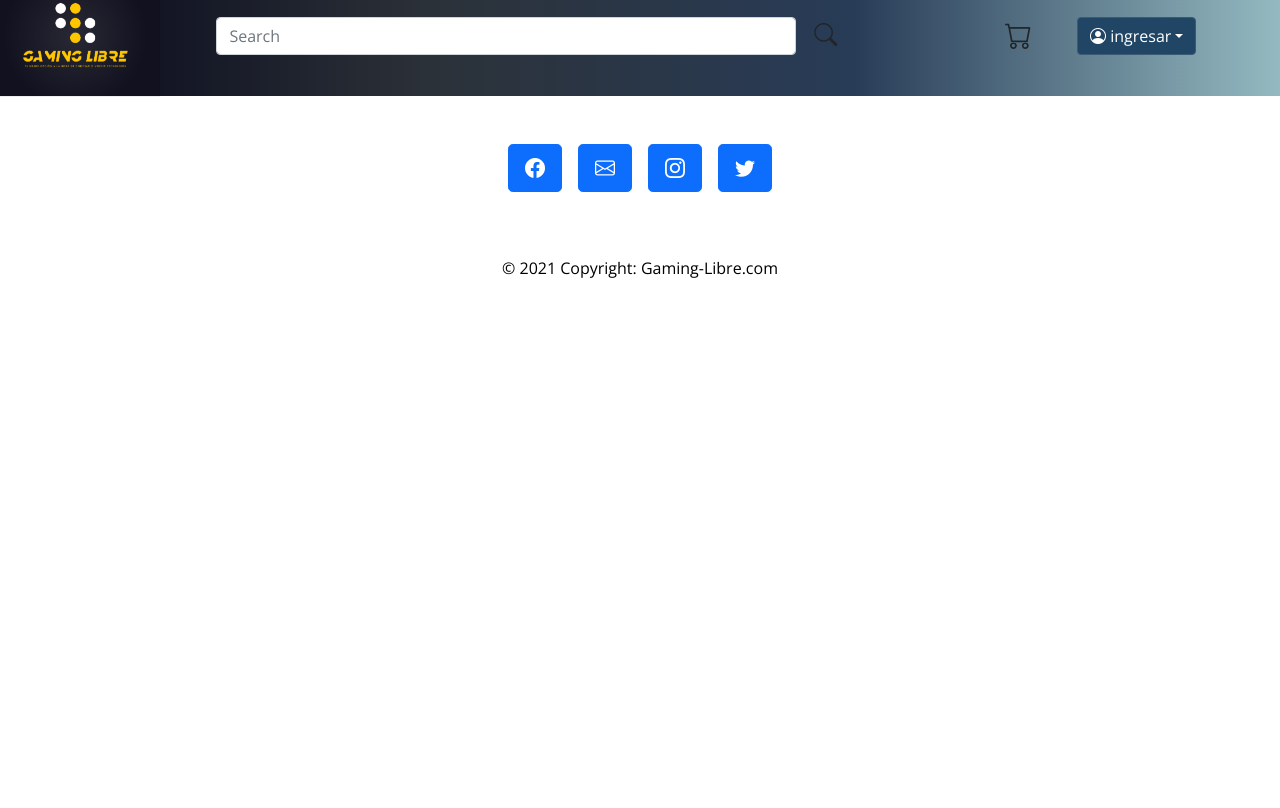
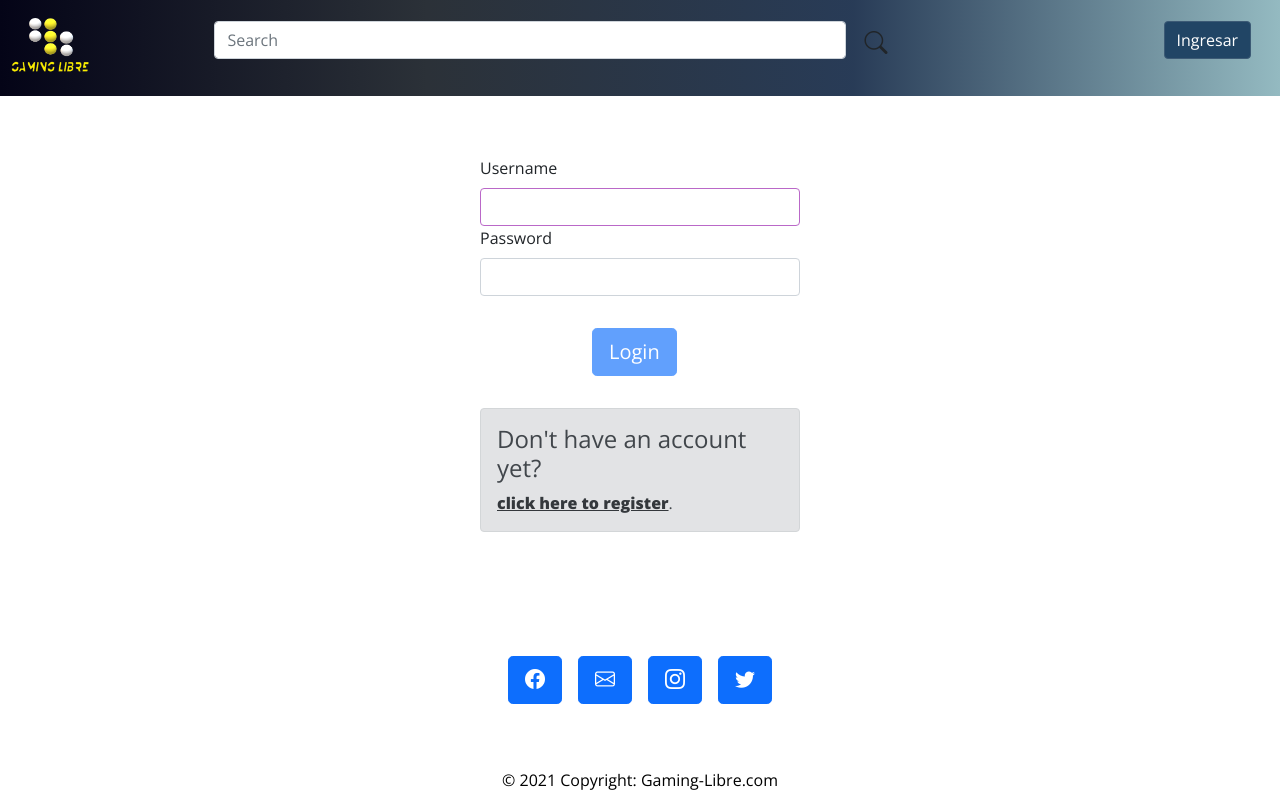
Before and after one commit to barreirogustavounq/Gaming-Libre, a React (Create React App) app in the folder frontend/: page /login in a window 1280 px wide. Built offline with nearby package versions, Linux system fonts and the light colour scheme; no server answers.

Commit message:
arreglos en el nav

```diff
--- a/frontend/src/App.js
+++ b/frontend/src/App.js
@@ -1,10 +1,15 @@
 import "./App.css";
 import Nav from "./components/Nav";
-import {BrowserRouter as Router, Route, Switch} from "react-router-dom";
+import {
+  BrowserRouter as Router,
+  Route,
+  Switch,
+  Redirect,
+} from "react-router-dom";
 import Login from "./components/screens/Login";
 import Home from "./components/screens/Home";
 import Footer from "./components/Footer";
-import {useEffect, useState} from "react";
+import { useEffect, useState } from "react";
 import axios from "axios";
 import Register from "./components/screens/Register";
 import ResultSeach from "./components/screens/ResultSeach";
@@ -12,9 +17,9 @@ import UserDatails from "./components/screens/UserDetails";
 import AddProduct from "./components/screens/AddProduct";
 
 const App = () => {
-    const userName = localStorage.getItem('user')
-    const [user, setUser] = useState(null)
-    const URL = "http://localhost:8080/user/"
+  const userName = localStorage.getItem("user");
+  const [user, setUser] = useState(null);
+  const URL = "http://localhost:8080/user/";
 
   useEffect(() => {
     axios
@@ -29,27 +34,24 @@ const App = () => {
 
   const Routes = () => {
     return (
-            userName ?
       <Switch>
         <Route exact path="/">
-                        <Home/>
+          <Home />
         </Route>
         <Route exact path="/products/resultsearch/:product">
-                        <ResultSeach/>
+          <ResultSeach />
         </Route>
         <Route exact path="/products/add-product">
-                        <AddProduct/>
+          <AddProduct />
         </Route>
         <Route exact path="/user/count/:id">
-                        <UserDatails/>
+          {userName ? <UserDatails /> : <Redirect to="/" />}
         </Route>
-                </Switch> :
-                <Switch>
-                    <Route exact path="/">
-                        <Login/>
+        <Route exact path="/login">
+          <Login />
         </Route>
         <Route exact path="/register">
-                        <Register/>
+          <Register />
         </Route>
       </Switch>
     );
@@ -58,10 +60,10 @@ const App = () => {
     <>
       <Router>
         <header>
-                    <Nav user={user}/>
+          <Nav user={user} />
         </header>
-                <Routes/>
-                <Footer/>
+        <Routes />
+        <Footer />
       </Router>
     </>
   );
--- a/frontend/src/components/Nav.jsx
+++ b/frontend/src/components/Nav.jsx
@@ -1,13 +1,10 @@
-import React, { useState } from "react";
+import React, { useEffect, useState } from "react";
 import { Link, useHistory } from "react-router-dom";
 import "../style/Nav.css";
-import logo from "../images/logo 2.png";
-
-
+import logo from "../images/logo-sin-fondo.png";
 
 const Nav = (props) => {
-  //const user = props.user;
-  const user = props.user
+  const user = props.user;
   const [textSearch, settextSearch] = useState("");
   const history = useHistory();
 
@@ -20,17 +17,64 @@ const Nav = (props) => {
   };
 
   const logOut = () => {
-    localStorage.removeItem('user')
-    window.location.reload()
-  }
+    localStorage.removeItem("user");
+    window.location.reload();
+  };
   const handleClick = (e) => {
-    e.preventDefault();
+    console.log(user);
     history.push(`/user/count/${user.id}`);
+  };
+
+  const RenderNavButton = () => {
+    if (user) {
+      return (
+        <div className="btn-group">
+          <button
+            type="button"
+            className="btn btn-secondary dropdown-toggle"
+            data-toggle="dropdown"
+            aria-haspopup="true"
+            aria-expanded="false"
+          >
+            <i className="bi bi-person-circle"></i> {user.firstName}
+          </button>
+          <div className="dropdown-menu dropdown-menu-right">
+            <button
+              className="dropdown-item"
+              type="button"
+              onClick={(e) => handleClick(e)}
+            >
+              Cuenta
+            </button>
+            <button className="dropdown-item" type="button" onClick={logOut}>
+              Cerrar Sesion
+            </button>
+          </div>
+        </div>
+      );
+    } else {
+      return (
+        <button
+          id="loginButton"
+          type="button"
+          className="btn btn-secondary"
+          onClick={() => history.push("/login")}
+        >
+          {" "}
+          Ingresar
+        </button>
+      );
+    }
   };
   return (
     <>
       <nav className="navbar navbar-expand-sm bg-dark navbar-dark fixed-top">
-        <img id="logo" src={logo} alt="logo" />
+        <img
+          id="logo"
+          src={logo}
+          alt="logo"
+          onClick={() => history.push("/")}
+        />
         <div className="container-fluid">
           <Link className="navbar-brand" to="/"></Link>
           <button
@@ -66,32 +110,7 @@ const Nav = (props) => {
               ></i>
             </form>
 
-            <i id="cartIcon" className="bi bi-cart"></i>
-
-            <div className="btn-group">
-              <button
-                type="button"
-                className="btn btn-secondary dropdown-toggle"
-                data-toggle="dropdown"
-                aria-haspopup="true"
-                aria-expanded="false"
-              >
-                <i className="bi bi-person-circle"></i>{" "}
-                {user ? user.firstName : "ingresar"}
-              </button>
-              <div className="dropdown-menu dropdown-menu-right">
-                <button
-                  className="dropdown-item"
-                  type="button"
-                  onClick={(e) => handleClick(e)}
-                >
-                  Cuenta
-                </button>
-                <button className="dropdown-item" type="button" onClick={logOut}>
-                  Cerrar Sesion
-                </button>
-              </div>
-            </div>
+            <RenderNavButton />
           </div>
         </div>
       </nav>
--- a/frontend/src/components/screens/Login.jsx
+++ b/frontend/src/components/screens/Login.jsx
@@ -1,27 +1,32 @@
-import React, {useState} from 'react';
+import React, { useState } from "react";
 import Form from "react-bootstrap/Form";
 import Button from "react-bootstrap/Button";
 import "../../style/Login.css";
-import {login} from '../../api/Api'
-import {Alert} from "react-bootstrap";
+import { login } from "../../api/Api";
+import { Alert } from "react-bootstrap";
+import { useHistory } from "react-router";
 
 const Login = () => {
-    const [username, setUsername] = useState('')
-    const [password, setPassword] = useState('')
-    const [error, setError] = useState(false)
+  const [username, setUsername] = useState("");
+  const [password, setPassword] = useState("");
+  const [error, setError] = useState(false);
+  const history = useHistory();
 
   function handleSubmit(event) {
     event.preventDefault();
     let user;
-        login(username, password).then(result => {
+    login(username, password)
+      .then((result) => {
         user = result.data;
-            if(user){
-                setError(false)
-                localStorage.setItem('user', result.data.username)
-                window.location.reload()
-            }}).catch(error => {
-                setError(true)
+        if (user) {
+          setError(false);
+          localStorage.setItem("user", result.data.username);
+          history.push("/");
+        }
       })
+      .catch((error) => {
+        setError(true);
+      });
   }
 
   function validateForm() {
@@ -52,12 +57,19 @@ const Login = () => {
           Login
         </Button>
         <Alert className="alertButton" variant={error ? "danger" : "secondary"}>
-                    <Alert.Heading>{error ? "Bad username or password, try again or: " : "Don't have an account yet?"}</Alert.Heading>
-                    <Alert.Link href="http://localhost:3000/register">click here to register</Alert.Link>.
+          <Alert.Heading>
+            {error
+              ? "Bad username or password, try again or: "
+              : "Don't have an account yet?"}
+          </Alert.Heading>
+          <Alert.Link href="http://localhost:3000/register">
+            click here to register
+          </Alert.Link>
+          .
         </Alert>
       </Form>
     </div>
   );
-}
+};
 
 export default Login;
--- a/frontend/src/components/screens/Register.jsx
+++ b/frontend/src/components/screens/Register.jsx
@@ -1,36 +1,41 @@
-import React, {useState} from 'react';
+import React, { useState } from "react";
 import Form from "react-bootstrap/Form";
 import Button from "react-bootstrap/Button";
 import "../../style/Register.css";
-import {register} from '../../api/Api'
-import {Alert, Col, Row} from "react-bootstrap";
+import { register } from "../../api/Api";
+import { Alert, Col, Row } from "react-bootstrap";
+import { useHistory } from "react-router";
 
 const Register = () => {
-    const [username, setUsername] = useState('')
-    const [password, setPassword] = useState('')
-    const [firstName, setFirstName] = useState('')
-    const [lastName, setLastName] = useState('')
-    const [phone, setPhone] = useState('')
-    const [address, setAddress] = useState('')
-    const [email, setEmail] = useState('')
-    const [alertVisible, setAlertVisible] = useState(false)
+  const [username, setUsername] = useState("");
+  const [password, setPassword] = useState("");
+  const [firstName, setFirstName] = useState("");
+  const [lastName, setLastName] = useState("");
+  const [phone, setPhone] = useState("");
+  const [address, setAddress] = useState("");
+  const [email, setEmail] = useState("");
+  const [alertVisible, setAlertVisible] = useState(false);
+  const history = useHistory();
 
   function handleSubmit(event) {
     event.preventDefault();
     let user = {
-            "firstName": firstName.trim(),
-            "lastName": lastName.trim(),
-            "username": username.trim(),
-            "password": password.trim(),
-            "address": address.trim(),
-            "email": email.trim(),
-            "phone": phone.trim(),
-        }
-        register(user).then(result => {
-            setAlertVisible(!alertVisible)
-        }).catch(error => {
-            alert(error)
+      firstName: firstName.trim(),
+      lastName: lastName.trim(),
+      username: username.trim(),
+      password: password.trim(),
+      address: address.trim(),
+      email: email.trim(),
+      phone: phone.trim(),
+    };
+    register(user)
+      .then((result) => {
+        setAlertVisible(!alertVisible);
+        history.push("/login");
       })
+      .catch((error) => {
+        alert(error);
+      });
   }
 
   function validateForm() {
@@ -40,7 +45,9 @@ const Register = () => {
   return (
     <div className="Register">
       <Form onSubmit={handleSubmit}>
-                <Row><Col><Form.Label>Username</Form.Label>
+        <Row>
+          <Col>
+            <Form.Label>Username</Form.Label>
             <Form.Control
               required
               placeholder="Username"
@@ -48,15 +55,21 @@ const Register = () => {
               type="text"
               value={username}
               onChange={(e) => setUsername(e.target.value)}
-                    /></Col><Col>
+            />
+          </Col>
+          <Col>
             <Form.Label>Password</Form.Label>
             <Form.Control
               placeholder="Password"
               type="password"
               value={password}
               onChange={(e) => setPassword(e.target.value)}
-                    /></Col></Row>
-                <Row><Col><Form.Label>Email</Form.Label>
+            />
+          </Col>
+        </Row>
+        <Row>
+          <Col>
+            <Form.Label>Email</Form.Label>
             <Form.Control
               required
               placeholder="example@mail.com"
@@ -64,15 +77,21 @@ const Register = () => {
               type="email"
               value={email}
               onChange={(e) => setEmail(e.target.value)}
-                    /></Col></Row>
-                <Row><Col><Form.Label>First name</Form.Label>
+            />
+          </Col>
+        </Row>
+        <Row>
+          <Col>
+            <Form.Label>First name</Form.Label>
             <Form.Control
               placeholder="First name"
               autoFocus
               type="text"
               value={firstName}
               onChange={(e) => setFirstName(e.target.value)}
-                    /></Col><Col>
+            />
+          </Col>
+          <Col>
             <Form.Label>Last name</Form.Label>
             <Form.Control
               placeholder="Last name"
@@ -80,32 +99,49 @@ const Register = () => {
               type="text"
               value={lastName}
               onChange={(e) => setLastName(e.target.value)}
-                    /></Col></Row>
-                <Row><Col><Form.Label>Phone</Form.Label>
+            />
+          </Col>
+        </Row>
+        <Row>
+          <Col>
+            <Form.Label>Phone</Form.Label>
             <Form.Control
               placeholder="Phone"
               autoFocus
               type="number"
               value={phone}
               onChange={(e) => setPhone(e.target.value)}
-                    /></Col><Col><Form.Label>Address</Form.Label>
+            />
+          </Col>
+          <Col>
+            <Form.Label>Address</Form.Label>
             <Form.Control
               placeholder="Address"
               autoFocus
               type="text"
               value={address}
               onChange={(e) => setAddress(e.target.value)}
-                    /></Col></Row>
+            />
+          </Col>
+        </Row>
         <Button block size="lg" type="submit" disabled={!validateForm()}>
           Register
         </Button>
-                <Alert className="alertButton" variant={alertVisible ? "success" : "secondary"} >
-                    <Alert.Heading>{alertVisible ? 'Register successful!' : 'If you already register'}</Alert.Heading>
-                    <Alert.Link href="http://localhost:3000/">click here to login</Alert.Link>.
+        <Alert
+          className="alertButton"
+          variant={alertVisible ? "success" : "secondary"}
+        >
+          <Alert.Heading>
+            {alertVisible ? "Register successful!" : "If you already register"}
+          </Alert.Heading>
+          <Alert.Link href="http://localhost:3000/">
+            click here to login
+          </Alert.Link>
+          .
         </Alert>
       </Form>
     </div>
   );
-}
+};
 
 export default Register;
--- a/frontend/src/style/Nav.css
+++ b/frontend/src/style/Nav.css
@@ -8,8 +8,9 @@
     border-color 0.15s ease-in-out;
 }
 #searchForm {
-  width: 60%;
-  margin: 0px 15% 0px 0px;
+  width: 50%;
+  margin: 0px 15% -7px -2px;
+  position: absolute;
 }
 
 .navbar-dark .navbar-brand {
@@ -42,6 +43,9 @@
   font-size: 23px;
   padding: 0 10px;
   cursor: pointer;
+  position: absolute;
+  margin-left: 100%;
+  margin-top: 5px;
 }
 .bg-dark {
   --bs-bg-opacity: 1;
@@ -85,6 +89,25 @@
   min-height: 6rem;
 }
 #logo {
-  width: 10rem;
+  width: 5rem;
   position: absolute;
+  margin-top: 20px;
+  margin-left: 10px;
+  cursor: pointer;
 }
+.btn-group,
+.btn-group-vertical {
+  position: absolute;
+  display: inline-flex;
+  vertical-align: middle;
+  margin-left: 74%;
+  margin-top: 7px;
+}
+
+#loginButton {
+  position: absolute;
+  display: inline-flex;
+  vertical-align: middle;
+  margin-left: 74%;
+  margin-top: 7px;
+}
```
Also changed, not shown: frontend/src/images/logo-sin-fondo.png (added), 1 other file (tests, documents, lock files or other folders). Lines whose indentation alone changed are shown as unchanged.
